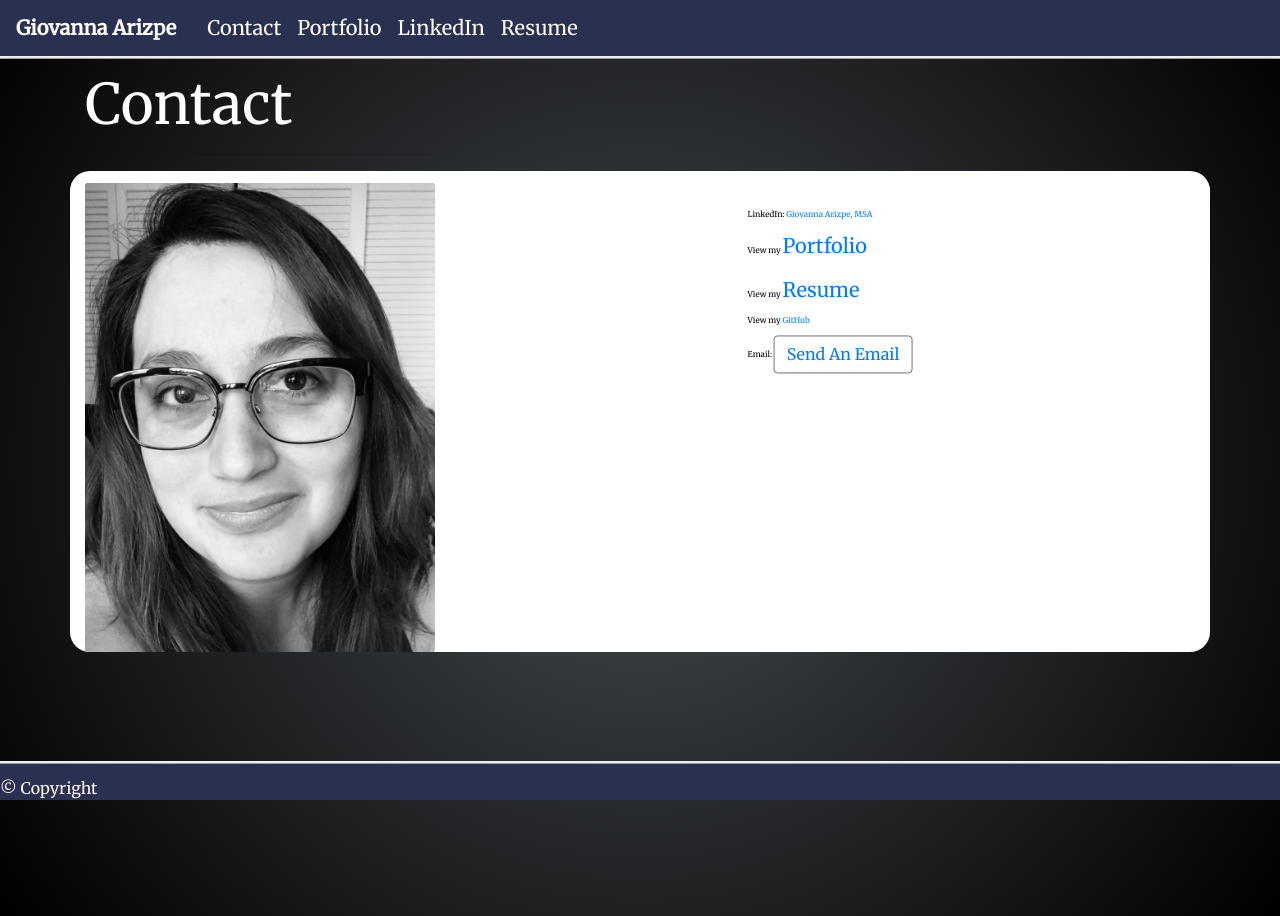
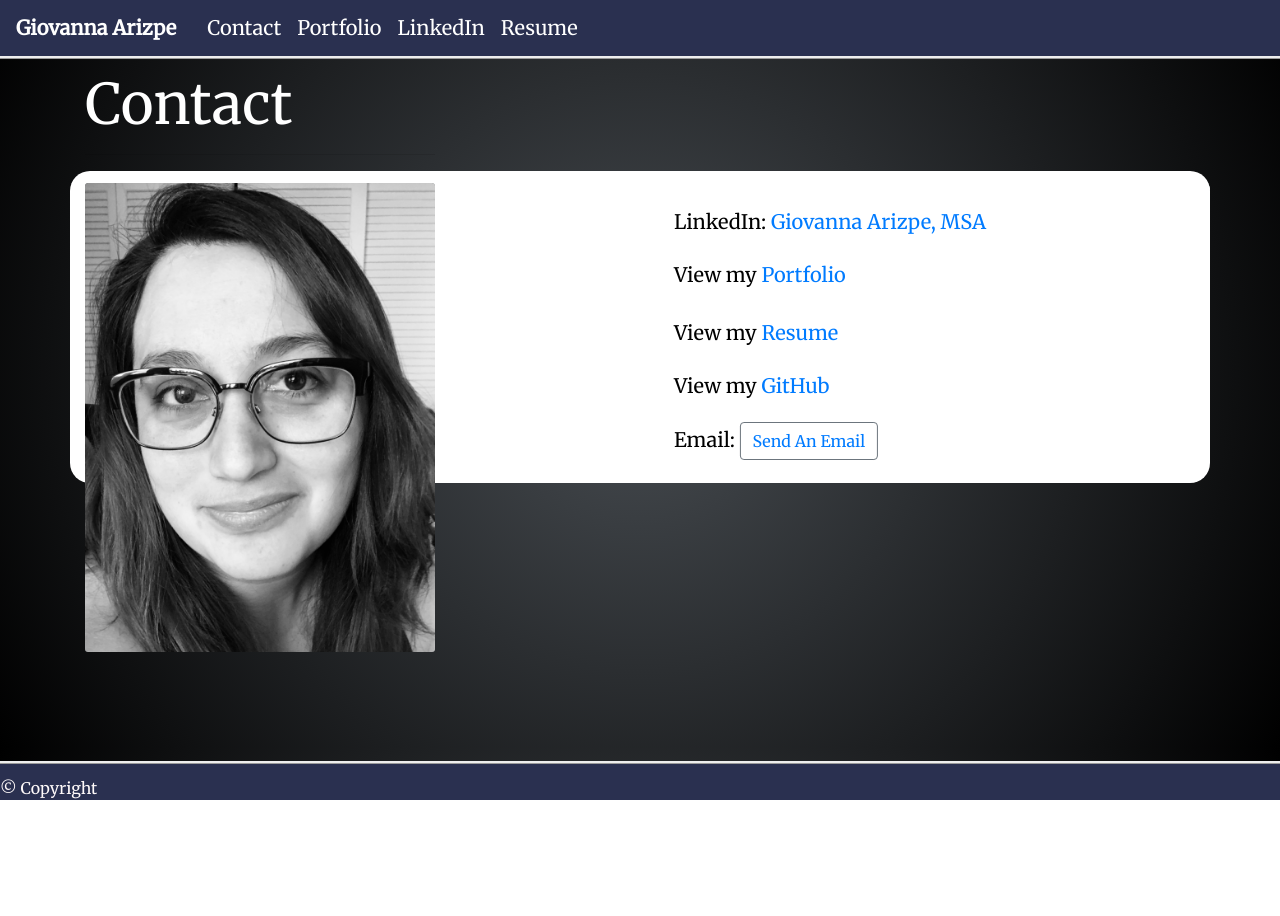
Before and after one commit to garizpe9/FullstackPortfolio, a website: page index.html in a window 1280 px wide. After the commit the page ends 800 px from the top, so only its background shows below. Drawn offline with nearby package versions, Linux system fonts and the light colour scheme.

Commit message:
css article responsive

```diff
--- a/public/media.css
+++ b/public/media.css
@@ -121,9 +121,6 @@ footer {
     width: 100%;
   }
   #contactcard {
-    height: 100%;
-  }
-  h5 {
-    font-size: 50%;
+    height: 312px;
   }
 }
```
Also changed, not shown: index.html (+1 -1 lines).
